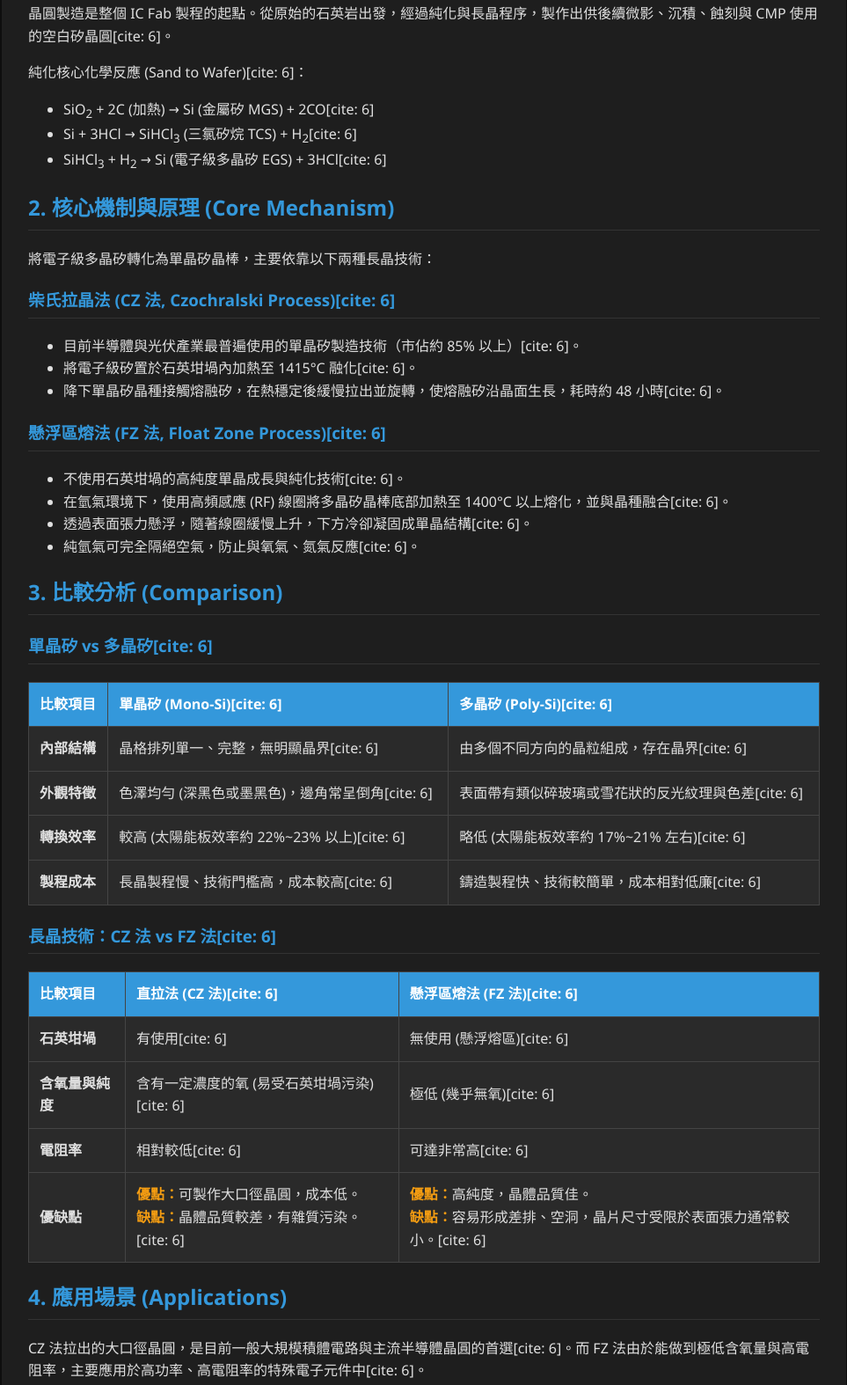
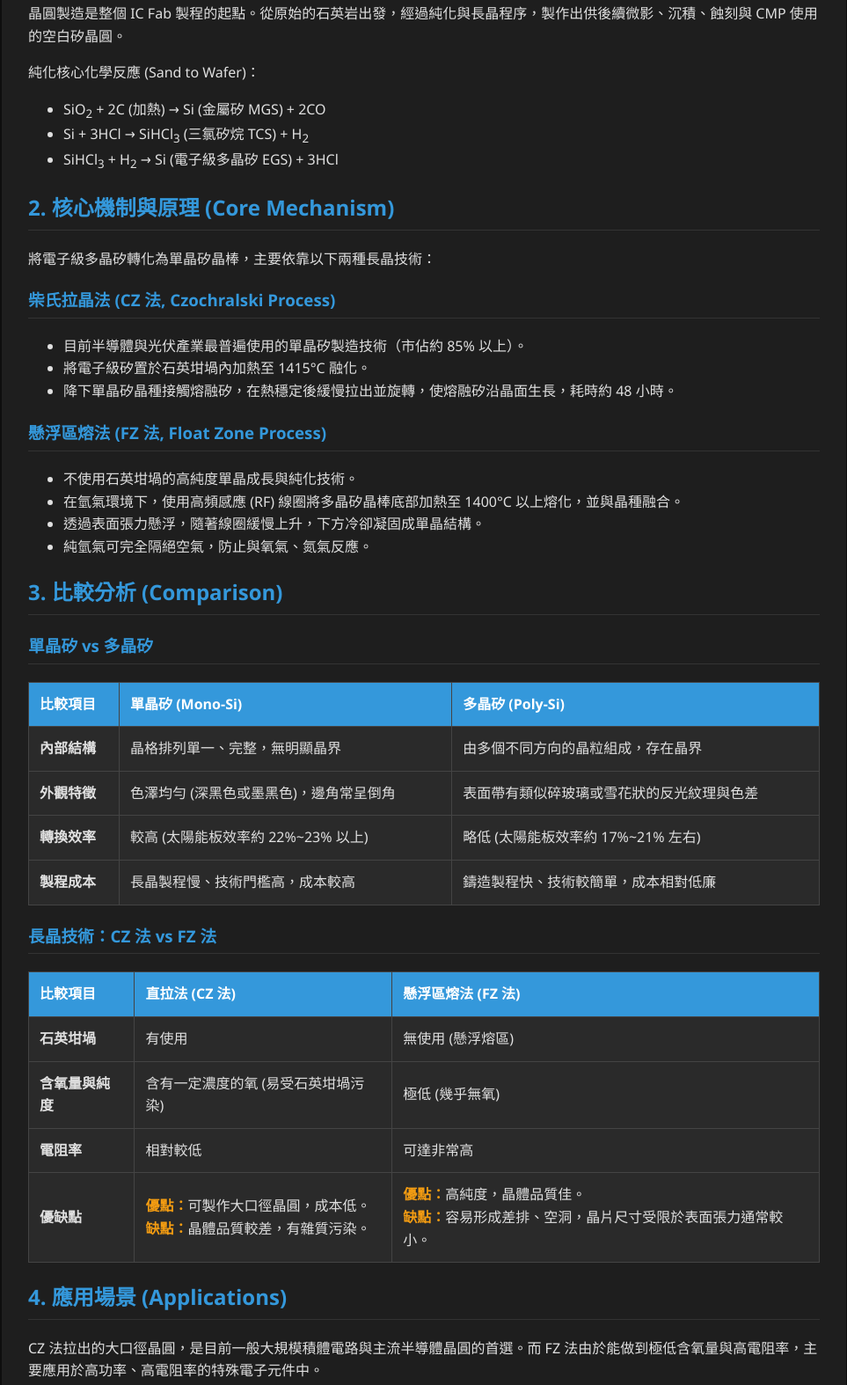
Before and after one commit to ggoo911004/semiconductor-wiki, a plain HTML site: page pages/wafer-manufacturing.html in a window 1280 px wide. Shown: the part 258-1832 px from the top of the page at 88% size, without its empty margins (158-1121 px from the left). Drawn offline with Linux system fonts and the light colour scheme.

Commit message:
Update wafer-manufacturing.html

```diff
--- a/pages/wafer-manufacturing.html
+++ b/pages/wafer-manufacturing.html
@@ -65,102 +65,102 @@
         <h1>晶圓製造 (Wafer Manufacturing) 與長晶技術</h1>
 
         <h2>1. 製程名稱與定義 (Process Overview)</h2>
-        <p>晶圓製造是整個 IC Fab 製程的起點。從原始的石英岩出發，經過純化與長晶程序，製作出供後續微影、沉積、蝕刻與 CMP 使用的空白矽晶圓[cite: 6]。</p>
-        <p>純化核心化學反應 (Sand to Wafer)[cite: 6]：</p>
+        <p>晶圓製造是整個 IC Fab 製程的起點。從原始的石英岩出發，經過純化與長晶程序，製作出供後續微影、沉積、蝕刻與 CMP 使用的空白矽晶圓。</p>
+        <p>純化核心化學反應 (Sand to Wafer)：</p>
         <ul>
-            <li>SiO<sub>2</sub> + 2C (加熱) → Si (金屬矽 MGS) + 2CO[cite: 6]</li>
-            <li>Si + 3HCl → SiHCl<sub>3</sub> (三氯矽烷 TCS) + H<sub>2</sub>[cite: 6]</li>
-            <li>SiHCl<sub>3</sub> + H<sub>2</sub> → Si (電子級多晶矽 EGS) + 3HCl[cite: 6]</li>
+            <li>SiO<sub>2</sub> + 2C (加熱) → Si (金屬矽 MGS) + 2CO</li>
+            <li>Si + 3HCl → SiHCl<sub>3</sub> (三氯矽烷 TCS) + H<sub>2</sub></li>
+            <li>SiHCl<sub>3</sub> + H<sub>2</sub> → Si (電子級多晶矽 EGS) + 3HCl</li>
         </ul>
 
         <h2>2. 核心機制與原理 (Core Mechanism)</h2>
         <p>將電子級多晶矽轉化為單晶矽晶棒，主要依靠以下兩種長晶技術：</p>
 
-        <h3>柴氏拉晶法 (CZ 法, Czochralski Process)[cite: 6]</h3>
+        <h3>柴氏拉晶法 (CZ 法, Czochralski Process)</h3>
         <ul>
-            <li>目前半導體與光伏產業最普遍使用的單晶矽製造技術（市佔約 85% 以上）[cite: 6]。</li>
-            <li>將電子級矽置於石英坩堝內加熱至 1415°C 融化[cite: 6]。</li>
-            <li>降下單晶矽晶種接觸熔融矽，在熱穩定後緩慢拉出並旋轉，使熔融矽沿晶面生長，耗時約 48 小時[cite: 6]。</li>
+            <li>目前半導體與光伏產業最普遍使用的單晶矽製造技術（市佔約 85% 以上）。</li>
+            <li>將電子級矽置於石英坩堝內加熱至 1415°C 融化。</li>
+            <li>降下單晶矽晶種接觸熔融矽，在熱穩定後緩慢拉出並旋轉，使熔融矽沿晶面生長，耗時約 48 小時。</li>
         </ul>
 
-        <h3>懸浮區熔法 (FZ 法, Float Zone Process)[cite: 6]</h3>
+        <h3>懸浮區熔法 (FZ 法, Float Zone Process)</h3>
         <ul>
-            <li>不使用石英坩堝的高純度單晶成長與純化技術[cite: 6]。</li>
-            <li>在氫氣環境下，使用高頻感應 (RF) 線圈將多晶矽晶棒底部加熱至 1400°C 以上熔化，並與晶種融合[cite: 6]。</li>
-            <li>透過表面張力懸浮，隨著線圈緩慢上升，下方冷卻凝固成單晶結構[cite: 6]。</li>
-            <li>純氫氣可完全隔絕空氣，防止與氧氣、氮氣反應[cite: 6]。</li>
+            <li>不使用石英坩堝的高純度單晶成長與純化技術。</li>
+            <li>在氫氣環境下，使用高頻感應 (RF) 線圈將多晶矽晶棒底部加熱至 1400°C 以上熔化，並與晶種融合。</li>
+            <li>透過表面張力懸浮，隨著線圈緩慢上升，下方冷卻凝固成單晶結構。</li>
+            <li>純氫氣可完全隔絕空氣，防止與氧氣、氮氣反應。</li>
         </ul>
 
         <h2>3. 比較分析 (Comparison)</h2>
 
-        <h3>單晶矽 vs 多晶矽[cite: 6]</h3>
+        <h3>單晶矽 vs 多晶矽</h3>
         <table>
             <thead>
                 <tr>
                     <th>比較項目</th>
-                    <th>單晶矽 (Mono-Si)[cite: 6]</th>
-                    <th>多晶矽 (Poly-Si)[cite: 6]</th>
+                    <th>單晶矽 (Mono-Si)</th>
+                    <th>多晶矽 (Poly-Si)</th>
                 </tr>
             </thead>
             <tbody>
                 <tr>
                     <td><strong>內部結構</strong></td>
-                    <td>晶格排列單一、完整，無明顯晶界[cite: 6]</td>
-                    <td>由多個不同方向的晶粒組成，存在晶界[cite: 6]</td>
+                    <td>晶格排列單一、完整，無明顯晶界</td>
+                    <td>由多個不同方向的晶粒組成，存在晶界</td>
                 </tr>
                 <tr>
                     <td><strong>外觀特徵</strong></td>
-                    <td>色澤均勻 (深黑色或墨黑色)，邊角常呈倒角[cite: 6]</td>
-                    <td>表面帶有類似碎玻璃或雪花狀的反光紋理與色差[cite: 6]</td>
+                    <td>色澤均勻 (深黑色或墨黑色)，邊角常呈倒角</td>
+                    <td>表面帶有類似碎玻璃或雪花狀的反光紋理與色差</td>
                 </tr>
                 <tr>
                     <td><strong>轉換效率</strong></td>
-                    <td>較高 (太陽能板效率約 22%~23% 以上)[cite: 6]</td>
-                    <td>略低 (太陽能板效率約 17%~21% 左右)[cite: 6]</td>
+                    <td>較高 (太陽能板效率約 22%~23% 以上)</td>
+                    <td>略低 (太陽能板效率約 17%~21% 左右)</td>
                 </tr>
                 <tr>
                     <td><strong>製程成本</strong></td>
-                    <td>長晶製程慢、技術門檻高，成本較高[cite: 6]</td>
-                    <td>鑄造製程快、技術較簡單，成本相對低廉[cite: 6]</td>
+                    <td>長晶製程慢、技術門檻高，成本較高</td>
+                    <td>鑄造製程快、技術較簡單，成本相對低廉</td>
                 </tr>
             </tbody>
         </table>
 
-        <h3>長晶技術：CZ 法 vs FZ 法[cite: 6]</h3>
+        <h3>長晶技術：CZ 法 vs FZ 法</h3>
         <table>
             <thead>
                 <tr>
                     <th>比較項目</th>
-                    <th>直拉法 (CZ 法)[cite: 6]</th>
-                    <th>懸浮區熔法 (FZ 法)[cite: 6]</th>
+                    <th>直拉法 (CZ 法)</th>
+                    <th>懸浮區熔法 (FZ 法)</th>
                 </tr>
             </thead>
             <tbody>
                 <tr>
                     <td><strong>石英坩堝</strong></td>
-                    <td>有使用[cite: 6]</td>
-                    <td>無使用 (懸浮熔區)[cite: 6]</td>
+                    <td>有使用</td>
+                    <td>無使用 (懸浮熔區)</td>
                 </tr>
                 <tr>
                     <td><strong>含氧量與純度</strong></td>
-                    <td>含有一定濃度的氧 (易受石英坩堝污染)[cite: 6]</td>
-                    <td>極低 (幾乎無氧)[cite: 6]</td>
+                    <td>含有一定濃度的氧 (易受石英坩堝污染)</td>
+                    <td>極低 (幾乎無氧)</td>
                 </tr>
                 <tr>
                     <td><strong>電阻率</strong></td>
-                    <td>相對較低[cite: 6]</td>
-                    <td>可達非常高[cite: 6]</td>
+                    <td>相對較低</td>
+                    <td>可達非常高</td>
                 </tr>
                 <tr>
                     <td><strong>優缺點</strong></td>
-                    <td><span class="highlight">優點：</span>可製作大口徑晶圓，成本低。<br><span class="highlight">缺點：</span>晶體品質較差，有雜質污染。[cite: 6]</td>
-                    <td><span class="highlight">優點：</span>高純度，晶體品質佳。<br><span class="highlight">缺點：</span>容易形成差排、空洞，晶片尺寸受限於表面張力通常較小。[cite: 6]</td>
+                    <td><span class="highlight">優點：</span>可製作大口徑晶圓，成本低。<br><span class="highlight">缺點：</span>晶體品質較差，有雜質污染。</td>
+                    <td><span class="highlight">優點：</span>高純度，晶體品質佳。<br><span class="highlight">缺點：</span>容易形成差排、空洞，晶片尺寸受限於表面張力通常較小。</td>
                 </tr>
             </tbody>
         </table>
 
         <h2>4. 應用場景 (Applications)</h2>
-        <p>CZ 法拉出的大口徑晶圓，是目前一般大規模積體電路與主流半導體晶圓的首選[cite: 6]。而 FZ 法由於能做到極低含氧量與高電阻率，主要應用於高功率、高電阻率的特殊電子元件中[cite: 6]。</p>
+        <p>CZ 法拉出的大口徑晶圓，是目前一般大規模積體電路與主流半導體晶圓的首選。而 FZ 法由於能做到極低含氧量與高電阻率，主要應用於高功率、高電阻率的特殊電子元件中。</p>
     </div>
 </body>
 </html>
```
